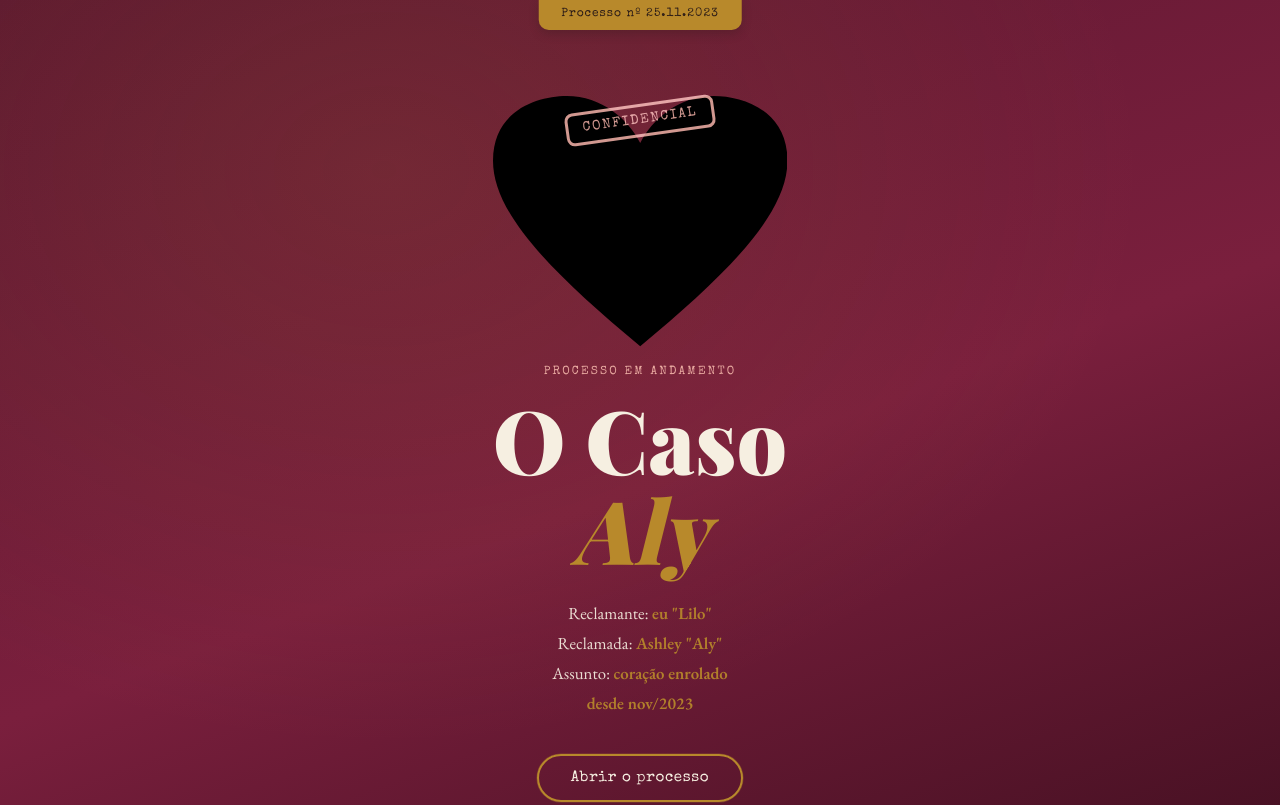
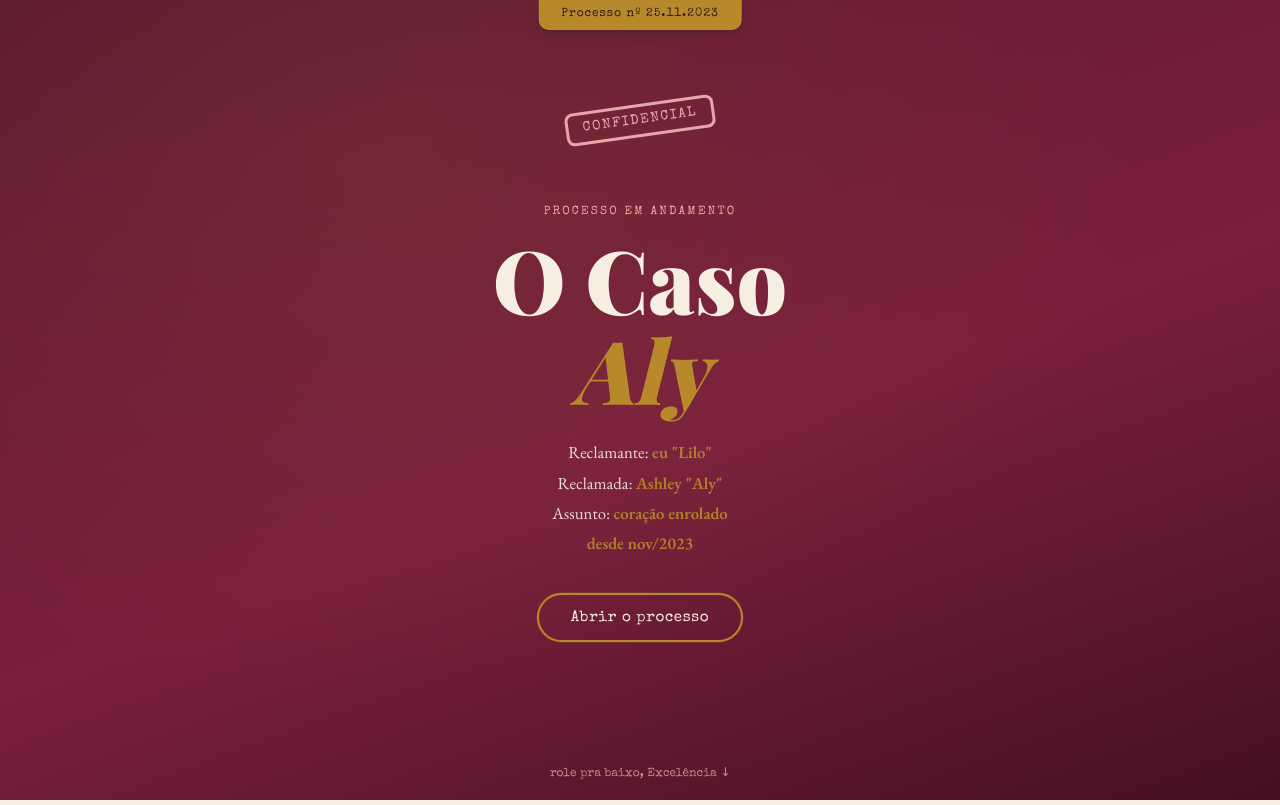
Before and after one commit to apothesi/projeto, a plain HTML site: page index.html in a window 1280 px wide. Shown: the top 805 px of the page. Drawn offline with nearby package versions, Linux system fonts and the light colour scheme; a web font is replaced by a local one.

Commit message:
Update index.html

```diff
--- a/index.html
+++ b/index.html
@@ -17,14 +17,6 @@
   <div class="stamp stamp-confidencial">CONFIDENCIAL</div>
   <div class="folder-tab">Processo nº 25.11.2023</div>
   <div class="cover-content">
-    <svg class="heart-icon" viewBox="0 0 100 90" xmlns="http://www.w3.org/2000/svg" aria-hidden="true">
-      <path d="M50 85
-               C 20 60, 0 40, 0 22
-               C 0 5, 15 0, 25 0
-               C 37 0, 46 8, 50 16
-               C 54 8, 63 0, 75 0
-               C 85 0, 100 5, 100 22
-               C 100 40, 80 60, 50 85 Z"/>
     </svg>
     <p class="eyebrow">Processo em andamento</p>
     <h1 class="case-title">O Caso<br><span>Aly</span></h1>
```
